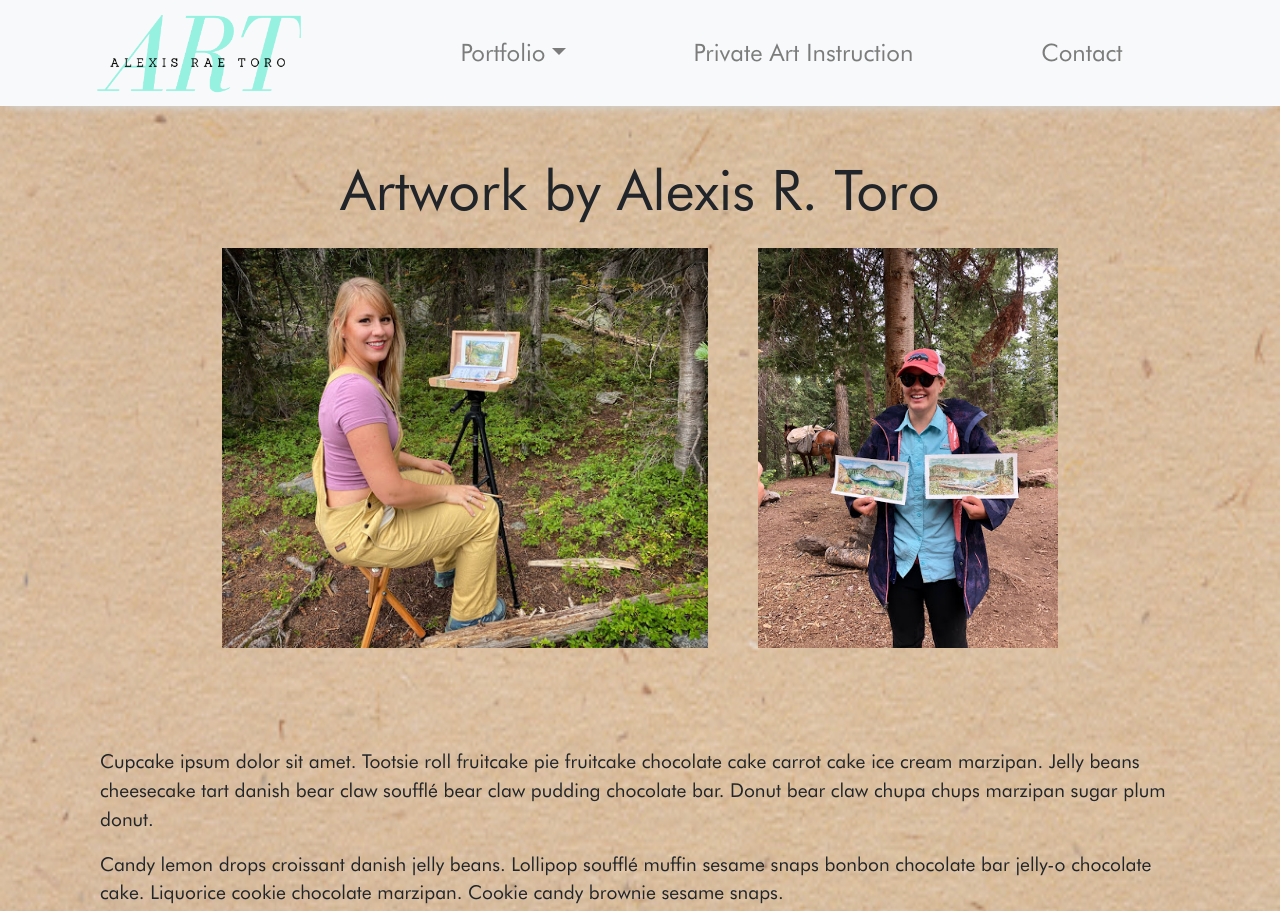
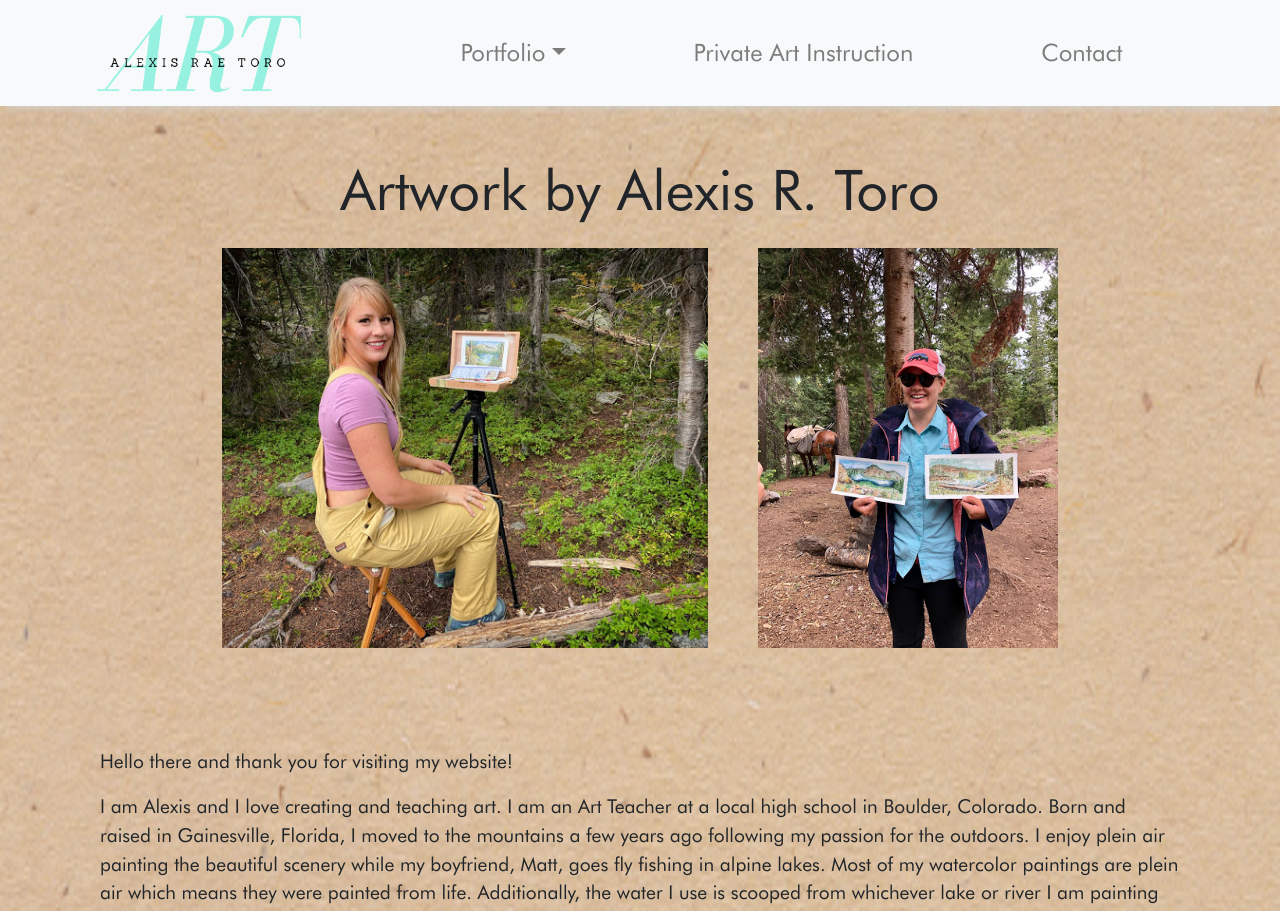
Before and after one commit to rachelrj/ARToro, a React (Create React App) app: page / in a window 1280 px wide. Shown: the top 911 px of the page. Built offline with nearby package versions, Linux system fonts and the light colour scheme.

Commit message:
More content

```diff
--- a/src/Contact.js
+++ b/src/Contact.js
@@ -94,7 +94,7 @@ class Contact extends React.Component {
                             <Form.Text>
                                 I'll never share your email with anyone else.
                             </Form.Text>
-                            <Form.Control required as="textarea" rows="5" type="text" placeholder="Your message" onChange={this.handleMessageChange} />
+                            <Form.Control required as="textarea" rows="5" type="text" placeholder="Your message to me about a commission or private art instruction. This is not the place to complain about the absence of guac on your burrito :)" onChange={this.handleMessageChange} />
                             <Form.Control.Feedback type="invalid">
                                 Please provide a message regarding your inquiry.
                             </Form.Control.Feedback>
--- a/src/Homepage.js
+++ b/src/Homepage.js
@@ -18,8 +18,8 @@ class Homepage extends React.Component {
                 <img class="lexi" src={img}/>
                 <img class="lexi" src={img2}/>
                 <div id="homepage-content">
-                <p>Cupcake ipsum dolor sit amet. Tootsie roll fruitcake pie fruitcake chocolate cake carrot cake ice cream marzipan. Jelly beans cheesecake tart danish bear claw soufflé bear claw pudding chocolate bar. Donut bear claw chupa chups marzipan sugar plum donut.</p>
-                <p>Candy lemon drops croissant danish jelly beans. Lollipop soufflé muffin sesame snaps bonbon chocolate bar jelly-o chocolate cake. Liquorice cookie chocolate marzipan. Cookie candy brownie sesame snaps.</p>
+                <p>Hello there and thank you for visiting my website!</p>
+                <p>I am Alexis and I love creating and teaching art. I am an Art Teacher at a local high school in Boulder, Colorado. Born and raised in Gainesville, Florida, I moved to the mountains a few years ago following my passion for the outdoors. I enjoy plein air painting the beautiful scenery while my boyfriend, Matt,  goes fly fishing in alpine lakes. Most of my watercolor paintings are plein air which means they were painted from life. Additionally, the water I use is scooped from whichever lake or river I am painting that day. When I am not outside creating watercolor works of art, I enjoy painting animals and other subjects in oil. My inspiration comes from my love of animals. I rescued my best friend Iggy from Plenty of Pitbulls in Gainesville, Florida in 2017. We are inseparable. I enjoy donating works of art to Plenty of Pitbulls whenever I can. I also love riding horses at Wildsong Ranch in Longmont, Colorado in my free time.</p>
                 </div>
                 <Footer/>
             </Provider>
```
